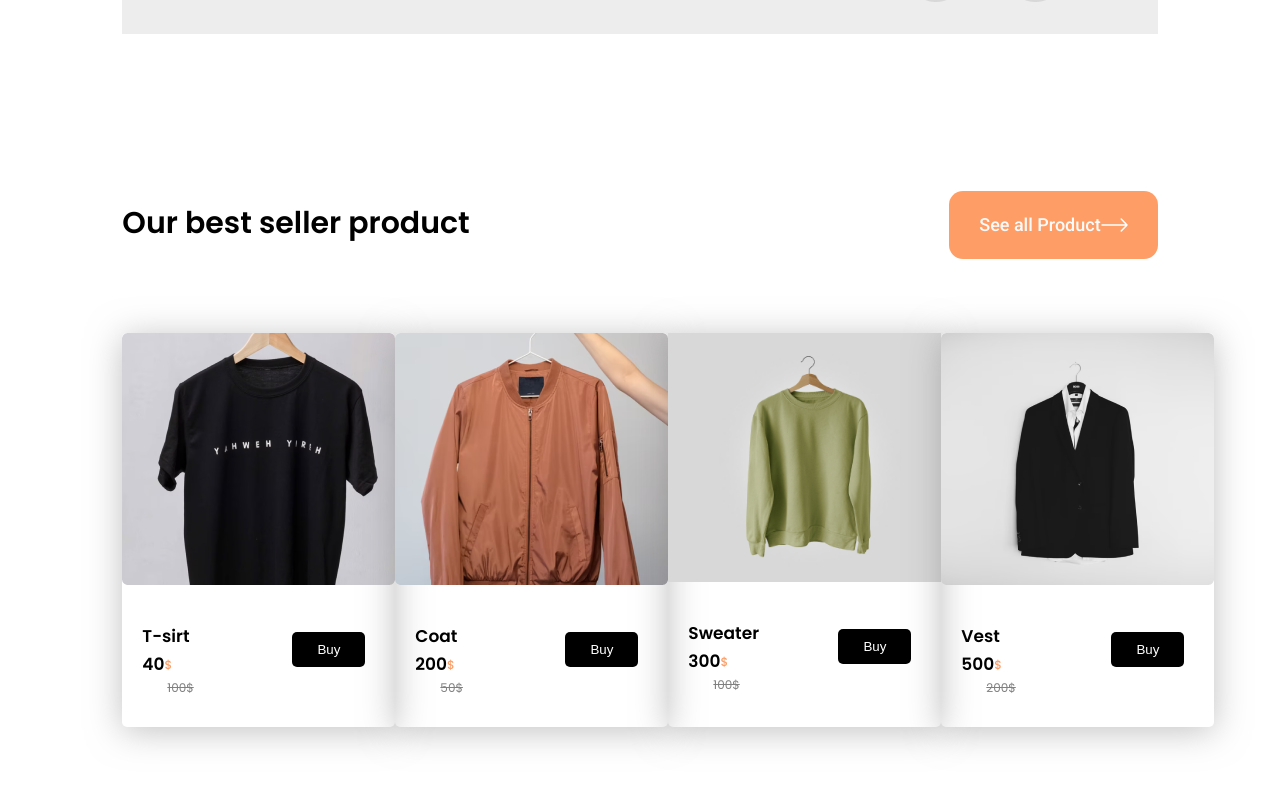
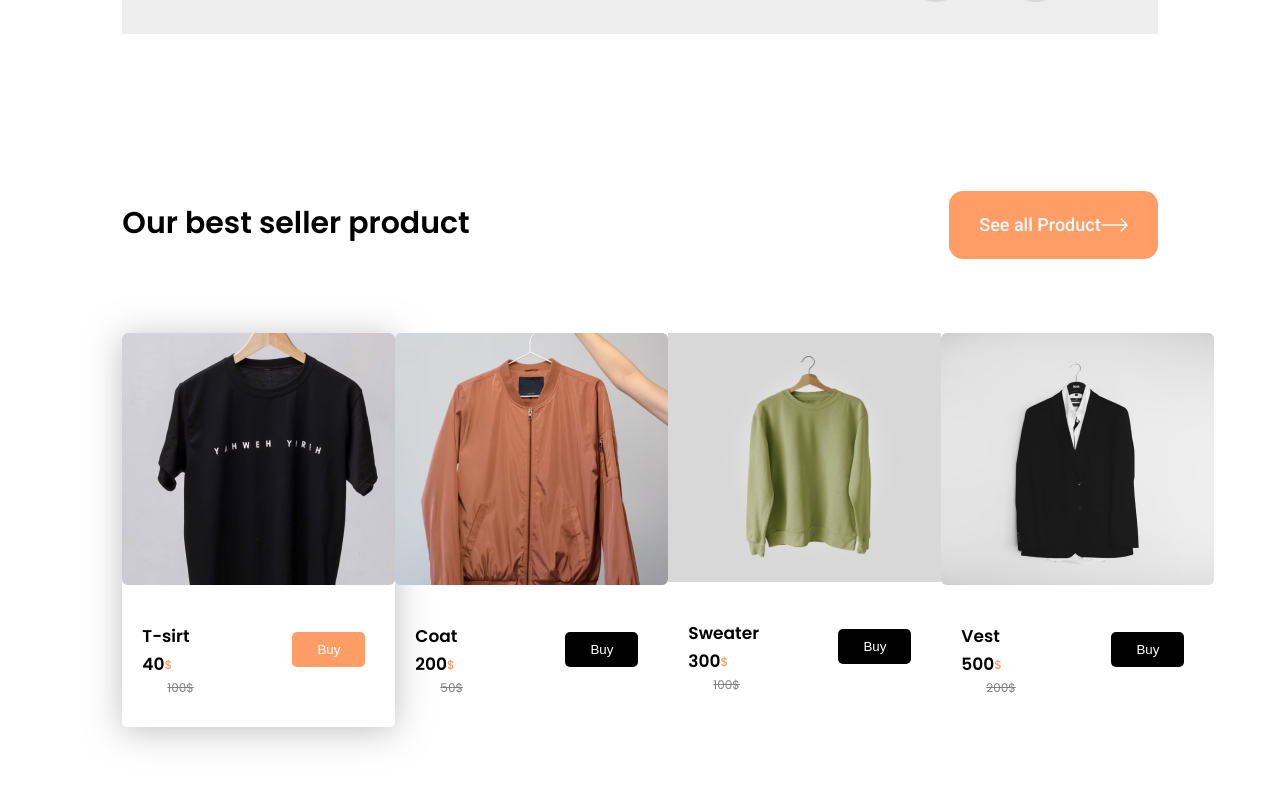
Before and after one commit to Marcus20119/lp_e-commerce, a React (Create React App) app: page / in a window 1280 px wide. Shown: the part 1294-2079 px from the top of the page. Built offline with nearby package versions, Linux system fonts and the light colour scheme.

Commit message:
update frame3-done

```diff
--- a/src/components/Frame3/ProductThumbnail/ProductThumnail.module.scss
+++ b/src/components/Frame3/ProductThumbnail/ProductThumnail.module.scss
@@ -3,7 +3,10 @@
     justify-content: space-between;
 
     .productCard{
-        box-shadow: 0px 4px 34px rgba(132, 132, 132, 0.5);
+
+        &:hover{
+            box-shadow : 0px 4px 34px rgba(132, 132, 132, 0.5)
+        }
         border-radius: 5px;
         img{
             width: 273px;
@@ -13,6 +16,7 @@
                 opacity: 0.5;
             }
         }
+
         .productInfo{
             position: relative;
             padding: 30px 20px;
--- a/src/components/Frame3/ProductThumbnail/index.jsx
+++ b/src/components/Frame3/ProductThumbnail/index.jsx
@@ -1,6 +1,6 @@
 import styles from './ProductThumnail.module.scss'
 import { Fragment } from 'react'
-import PrimaryButton from '~/components/common/PrimaryButton'
+import { useState } from 'react';
 
 function ProductThumnail(){
     const products =[
@@ -29,18 +29,34 @@ function ProductThumnail(){
             discount: '200$',
         },
     ]
+    const [activeBuy,setActiveBuy]= useState(0)
     return(
         <div>
             <div className={styles.thumbnailContainer}>
                 {products.map((product,index) => {
                     return(
-                        <div key={index} className={styles.productCard}>
+                        <div
+                            key={index}
+                            style={index === activeBuy ?{
+                                boxShadow : "0px 4px 34px rgba(132, 132, 132, 0.5)"
+                            }:{}}
+                            className={styles.productCard}
+                        >
                             <img src={product.productImg} alt={product.productName} />
                             <div className={styles.productInfo}>
                                 <h3>{product.productName}</h3>
                                 <h3>{product.productPrice}<span>$</span></h3>
                                 <p>{product.discount}</p>
-                                <button className={styles.buttonBuy}>Buy</button>
+                                <button
+                                    className={styles.buttonBuy}
+                                    style={index === activeBuy ?{
+                                        color:'#fff',
+                                        backgroundColor:'var(--primary-color)'
+                                    }:{}}
+                                    onClick={()=>setActiveBuy(index)}
+                                >
+                                    Buy
+                                </button>
                             </div>
                         </div>
                     )
```
